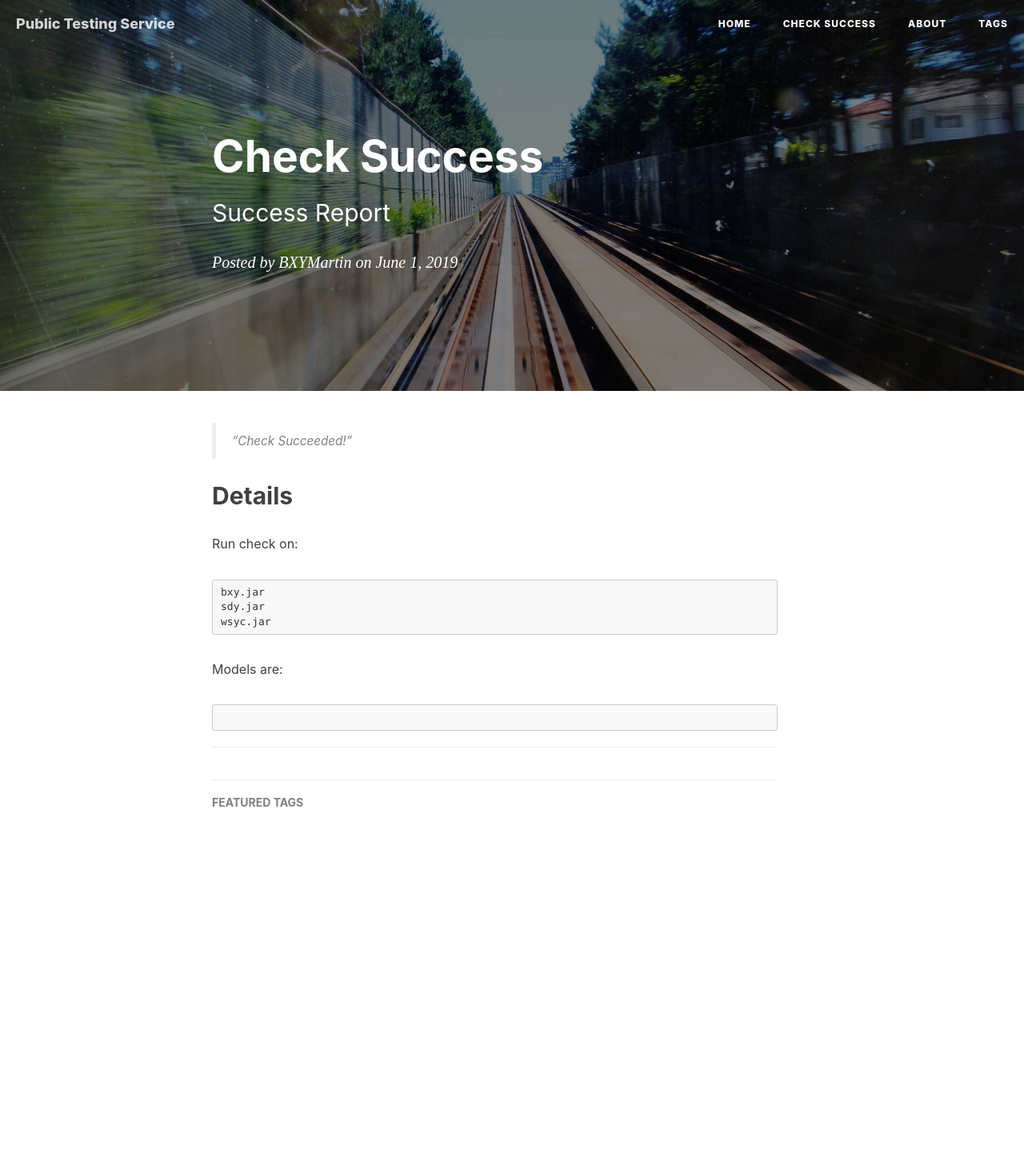
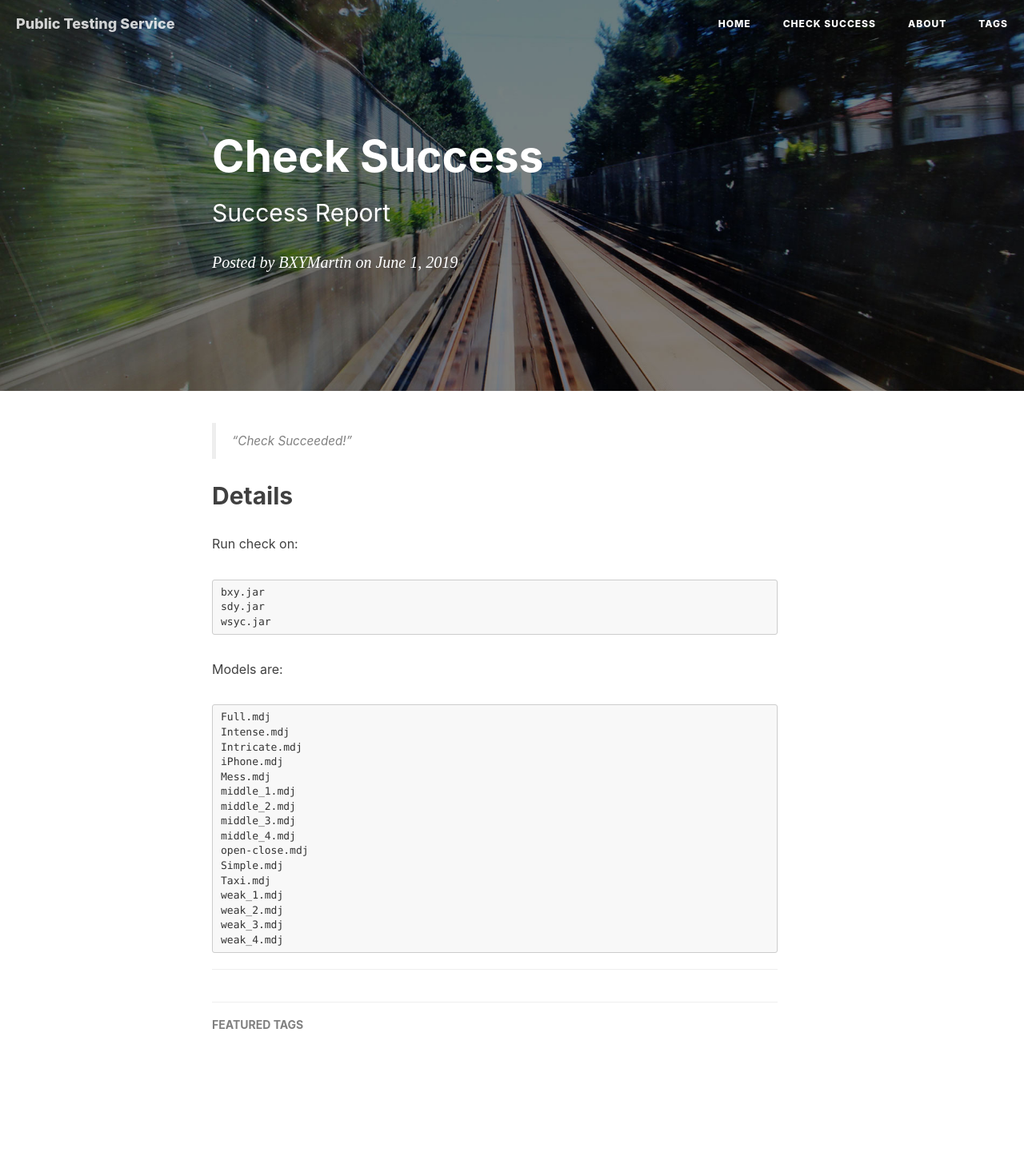
Before and after one commit to BXYMartin/OO-Public, a Jekyll site: the page built from docs/2019-06-01_05-17-46.markdown, in a window 1280 px wide. Shown: the whole page at 80% size. Built offline with Jekyll 4.4.1, drawn with Linux system fonts in a browser that asks for light colours; nearby versions of some CDN libraries; comment, search, counter and statistics services are not loaded; before the commit the page ends 1173 px from its top, so only the background shows below that.

Commit message:
Wrong Behaviour Detected!

````diff
--- a/docs/2019-06-01_05-15-04.markdown
+++ b/docs/2019-06-01_05-17-46.markdown
@@ -24,5 +24,20 @@ wsyc.jar
 Models are:
 
 ```
-
+Full.mdj
+Intense.mdj
+Intricate.mdj
+iPhone.mdj
+Mess.mdj
+middle_1.mdj
+middle_2.mdj
+middle_3.mdj
+middle_4.mdj
+open-close.mdj
+Simple.mdj
+Taxi.mdj
+weak_1.mdj
+weak_2.mdj
+weak_3.mdj
+weak_4.mdj
 ```
````
Also changed, not shown: other parts of docs/2019-06-01_05-17-46.markdown (+1 -1 lines).
